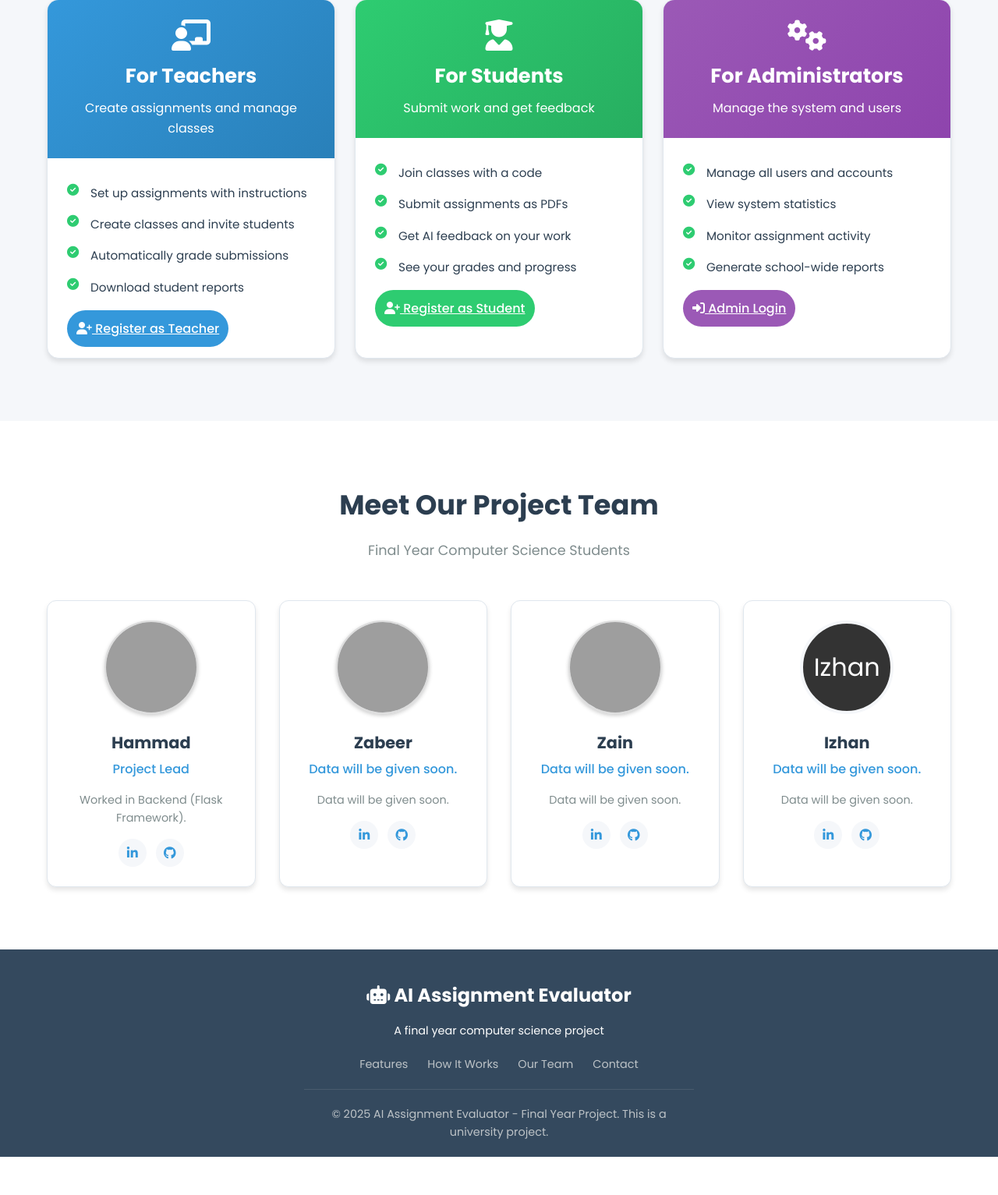
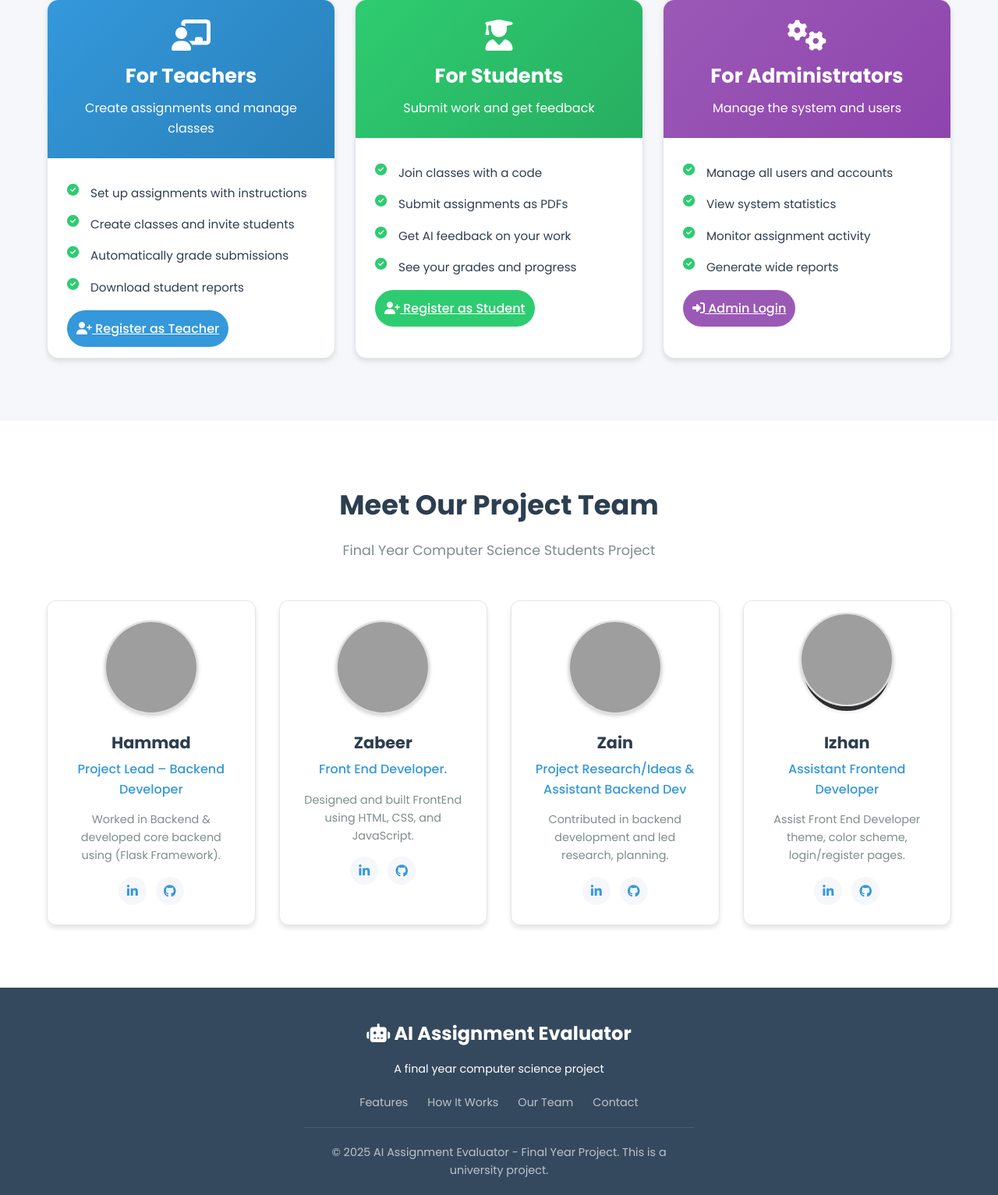
Before and after one commit to candy-crusher14/Ai-Assignment-Evaulator, a Flask app: page / in a window 1280 px wide. Shown: the part 1745-3278 px from the top of the page at 78% size. Before the commit the page ends 3229 px from the top, so only its background shows below. Run offline with Flask 3, Linux system fonts and the light colour scheme; parts of the project's set-up code (start-up, migrations or seed data) failed here and were passed over; grey boxes are pictures that could not be loaded.

Commit message:
fyp-progress

```diff
--- a/templates/homepage.html
+++ b/templates/homepage.html
@@ -1098,7 +1098,7 @@
                                 <li><i class="fas fa-check-circle"></i> Manage all users and accounts</li>
                                 <li><i class="fas fa-check-circle"></i> View system statistics</li>
                                 <li><i class="fas fa-check-circle"></i> Monitor assignment activity</li>
-                                <li><i class="fas fa-check-circle"></i> Generate school-wide reports</li>
+                                <li><i class="fas fa-check-circle"></i> Generate wide reports</li>
                             </ul>
                             <a href="/admin/login" class="role-button">
                                 <i class="fas fa-sign-in-alt"></i> Admin Login
@@ -1114,7 +1114,7 @@
             <div class="container">
                 <div class="section-title">
                     <h2>Meet Our Project Team</h2>
-                    <p>Final Year Computer Science Students</p>
+                    <p>Final Year Computer Science Students Project</p>
                 </div>
                 <div class="team-grid">
                     <div class="team-member">
@@ -1123,8 +1123,8 @@
                         </div>
 
                         <h3 class="member-name">Hammad</h3>
-                        <div class="member-role">Project Lead</div>
-                        <p class="member-bio">Worked in Backend (Flask Framework).</p>
+                        <div class="member-role">Project Lead – Backend Developer</div>
+                        <p class="member-bio">Worked in Backend & developed core backend using (Flask Framework).</p>
                         <div class="social-links">
                             <a href="#"><i class="fab fa-linkedin-in"></i></a>
                             <a href="#"><i class="fab fa-github"></i></a>
@@ -1135,8 +1135,8 @@
                             <img src="{{ url_for('static', filename='images/member2.png') }}" alt="Zabeer">
                         </div>
                         <h3 class="member-name">Zabeer</h3>
-                        <div class="member-role">Data will be given soon.</div>
-                        <p class="member-bio">Data will be given soon.</p>
+                        <div class="member-role">Front End Developer.</div>
+                        <p class="member-bio">Designed and built FrontEnd using HTML, CSS, and JavaScript.</p>
                         <div class="social-links">
                             <a href="#"><i class="fab fa-linkedin-in"></i></a>
                             <a href="#"><i class="fab fa-github"></i></a>
@@ -1147,8 +1147,8 @@
                             <img src="{{ url_for('static', filename='images/member3.png') }}" alt="Zain">
                         </div>
                         <h3 class="member-name">Zain</h3>
-                        <div class="member-role">Data will be given soon.</div>
-                        <p class="member-bio">Data will be given soon.</p>
+                        <div class="member-role">Project Research/Ideas & Assistant Backend Dev</div>
+                        <p class="member-bio">Contributed in backend development and led research, planning.</p>
                         <div class="social-links">
                             <a href="#"><i class="fab fa-linkedin-in"></i></a>
                             <a href="#"><i class="fab fa-github"></i></a>
@@ -1156,11 +1156,13 @@
                     </div>
                     <div class="team-member">
                         <div class="member-photo">
-                            <span>Izhan</span>
+                            <div class="member-photo">
+                            <img src="{{ url_for('static', filename='images/member4.jpg') }}" alt="Zain">
+                        </div>
                         </div>
                         <h3 class="member-name">Izhan</h3>
-                        <div class="member-role">Data will be given soon.</div>
-                        <p class="member-bio">Data will be given soon.</p>
+                        <div class="member-role">Assistant Frontend Developer</div>
+                        <p class="member-bio">Assist Front End Developer theme, color scheme, login/register pages.</p>
                         <div class="social-links">
                             <a href="#"><i class="fab fa-linkedin-in"></i></a>
                             <a href="#"><i class="fab fa-github"></i></a>
```
Also changed, not shown: requirements.txt (added, +18 -0 lines), app.py (line endings or trailing spaces), templates/login.html (line endings or trailing spaces), templates/student_dashboard.html (line endings or trailing spaces), templates/student_register.html (line endings or trailing spaces), templates/teacher_dashboard.html (line endings or trailing spaces), templates/teacher_register.html (line endings or trailing spaces).
